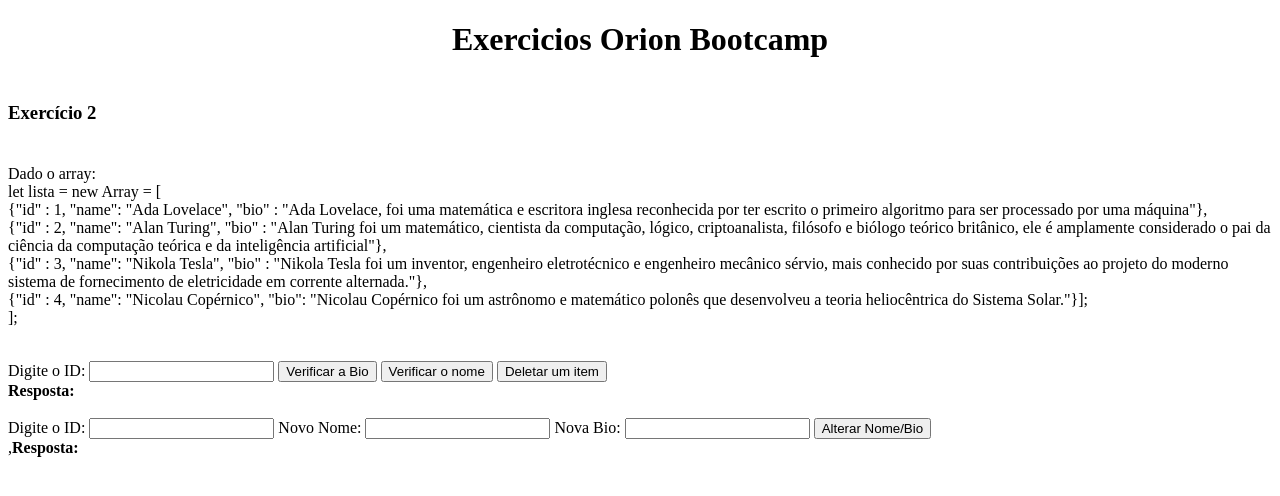
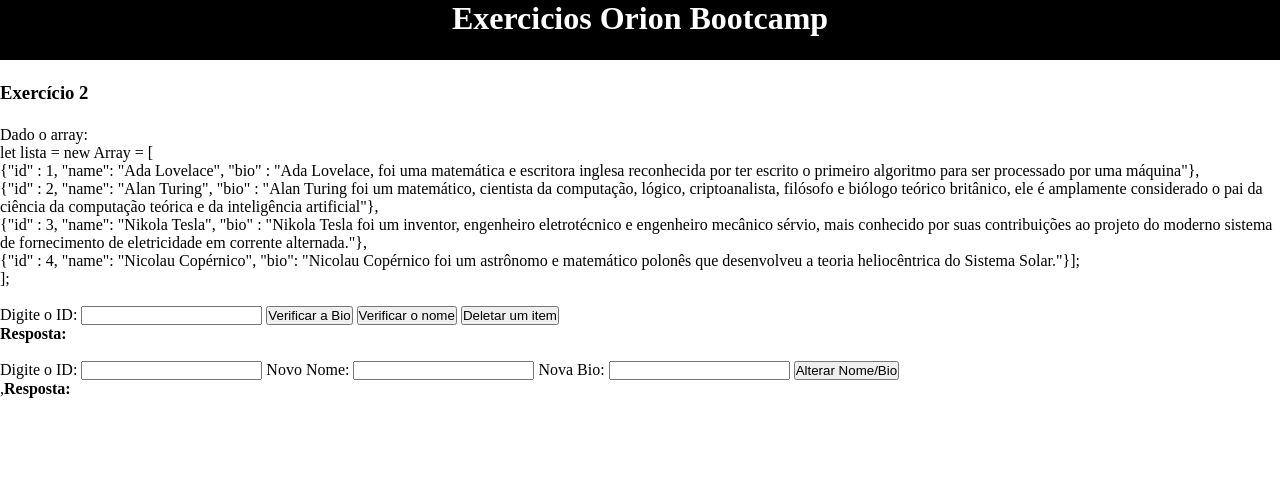
Before and after one commit to lbsilva8/orion-bootcamp-exercicios, a website: page index.html in a window 1280 px wide. Drawn offline with Linux system fonts and the light colour scheme.

Commit message:
atualização-css

```diff
--- a/styles.css
+++ b/styles.css
@@ -1,5 +1,21 @@
-.corpo-texto{
+* {
+    padding: 0;
+    margin: 0;
+}
+
+header{
     text-align: center;
     align-items: center;
+}
+.corpo-texto{
     justify-content: center;
+    height: 60px;
+
+    background-color: black;
+    color: white;
 }
+
+.corpo-texto h1{
+    height: 100%;
+
+}
```
